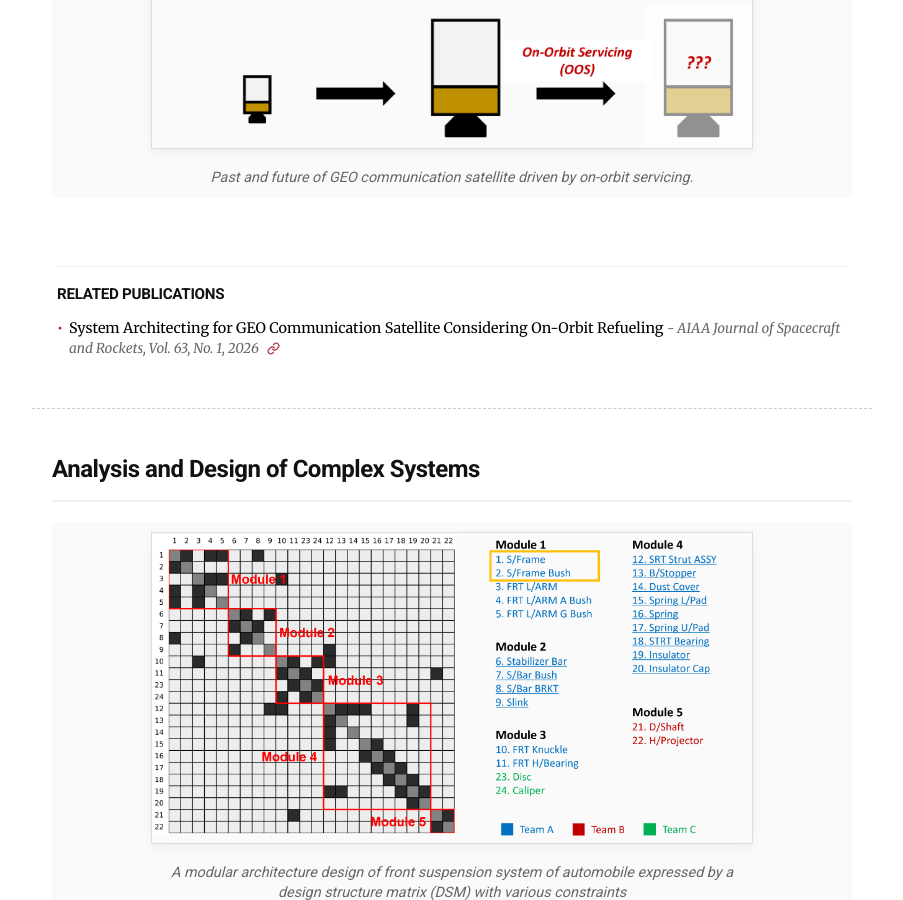
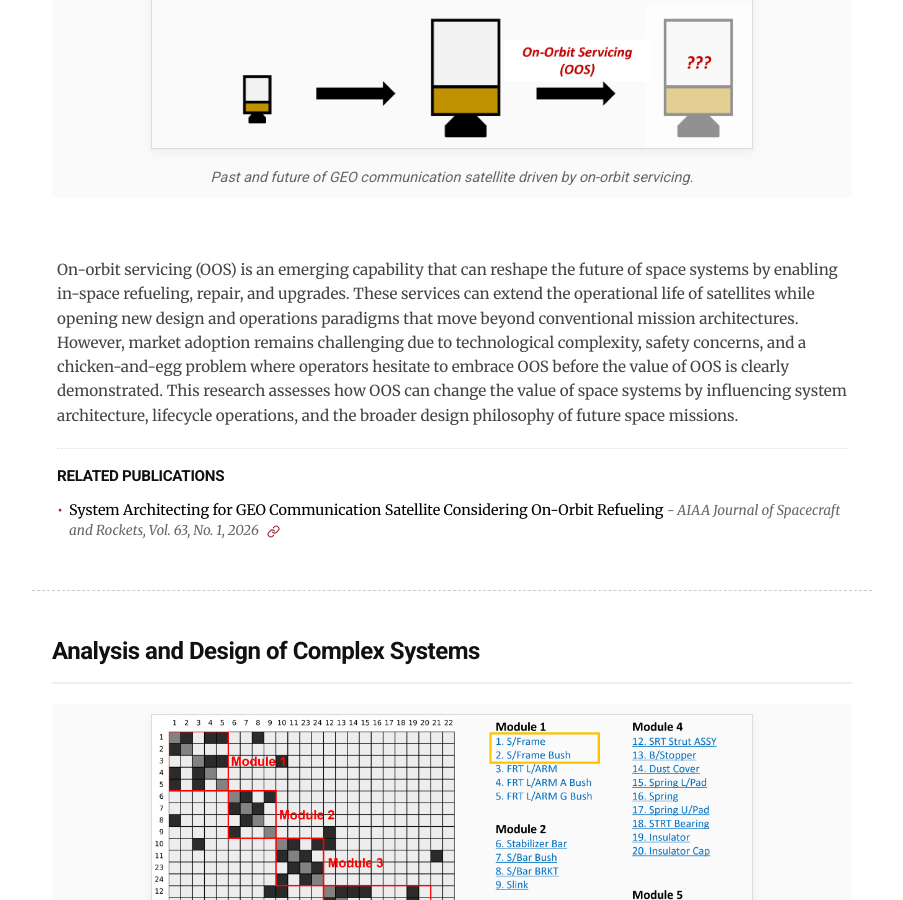
Before and after one commit to jaewoo-space/jaewoo-space.github.io, a Jekyll site: the page built from research.md, in a window 1280 px wide and 900 px high, scrolled down 2060 px. Shown: the whole window, without its empty margins (188-1091 px from the left). Built offline with Jekyll 4.4.1, drawn with Linux system fonts in a browser that asks for light colours.

Commit message:
update 260614

```diff
--- a/_data/publications.yml
+++ b/_data/publications.yml
@@ -88,7 +88,7 @@
 # ==========================================
 - title: "Flexibiliy-Aware Assessment and Optimization of System Architectural Decision for Large Space Systems Considering On-Orbit Servicing"
   authors: "<b>Kim, J.</b>, Sung, T., Hwang, W., and Ahn, J."
-  venue: "2026 ACSMO, Busan, Korea"
+  venue: "Asian Congress of Structural and Multidisciplinary Optimization (ACSMO) 2026, Busan, Korea"
   year: 2026
   type: "conference"
 
@@ -101,7 +101,7 @@
 
 - title: "Low Earth Orbit Space Debris Remediation Program for Maximizing Stakeholders' Utility"
   authors: "Song, M., <b>Kim, J.</b>, Nam, Y., and Ahn, J."
-  venue: "2025 APISAT, Seoul, Korea"
+  venue: "The 16th Asia-Pacific International Symposium on Aerospace Technology, Seoul, Korea"
   year: 2025
   type: "conference"
 
--- a/_data/research.yml
+++ b/_data/research.yml
@@ -10,7 +10,7 @@
 - title: "Assessment of Design & Operations of Space Systems with On-Orbit Servicing"
   image: "/assets/img/research_geo_architecting.png"
   caption: "Past and future of GEO communication satellite driven by on-orbit servicing."
-  description: ""
+  description: "On-orbit servicing (OOS) is an emerging capability that can reshape the future of space systems by enabling in-space refueling, repair, and upgrades. These services can extend the operational life of satellites while opening new design and operations paradigms that move beyond conventional mission architectures. However, market adoption remains challenging due to technological complexity, safety concerns, and a chicken-and-egg problem where operators hesitate to embrace OOS before the value of OOS is clearly demonstrated. This research assesses how OOS can change the value of space systems by influencing system architecture, lifecycle operations, and the broader design philosophy of future space missions."
   related_papers:
     - "System Architecting for GEO Communication Satellite Considering On-Orbit Refueling"
 
```
